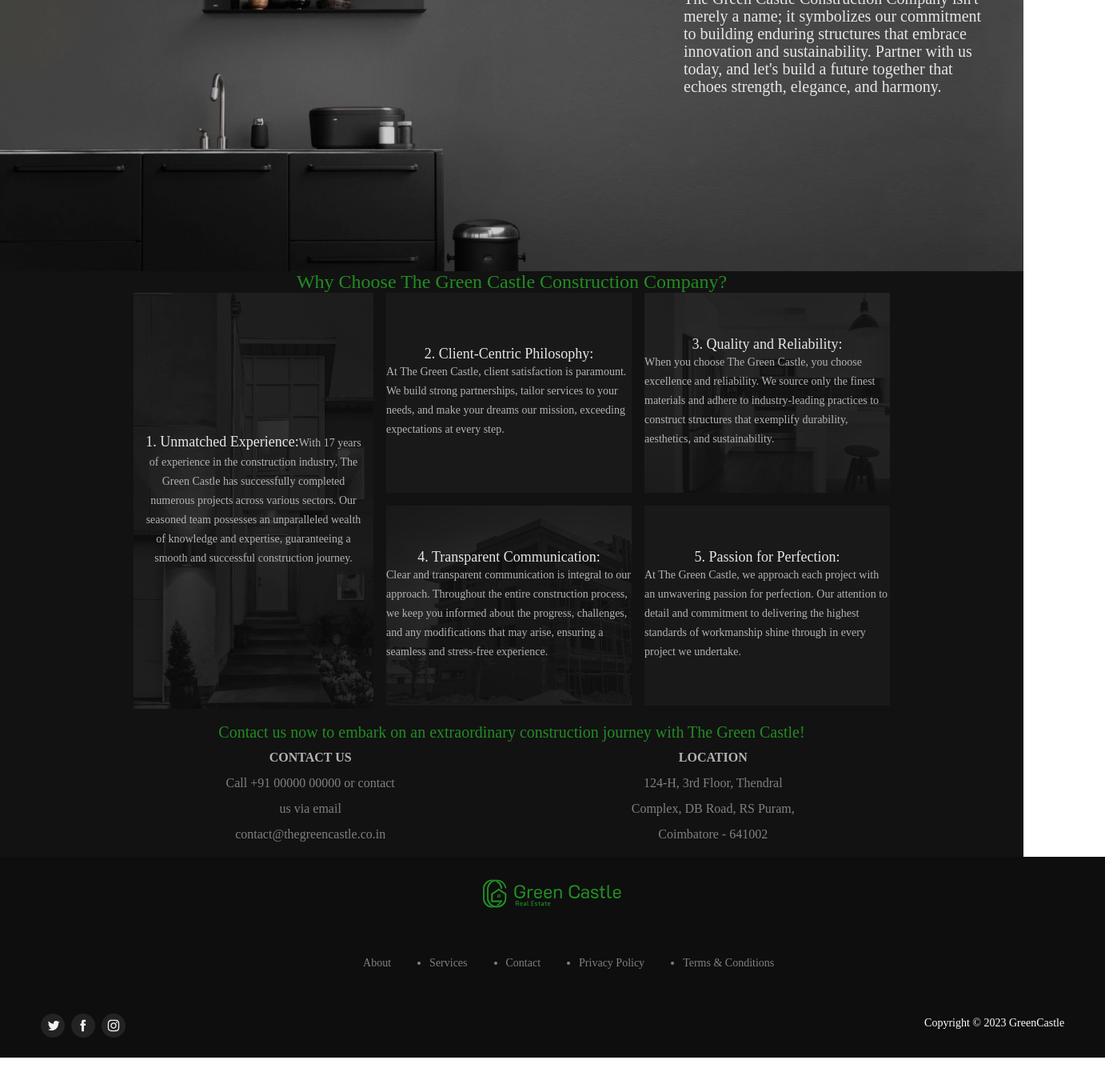
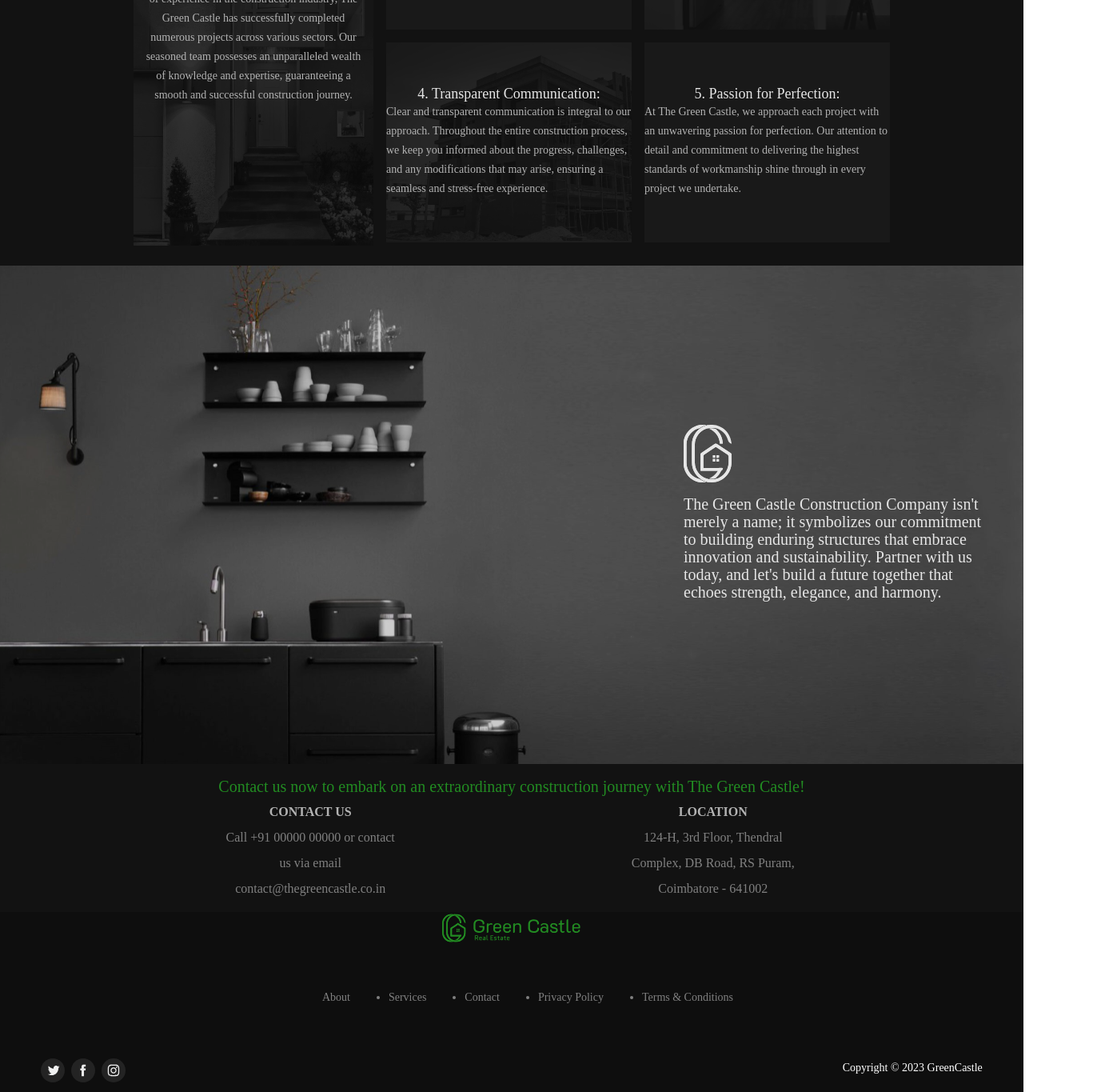
Before and after one commit to alhad-tm/green, a React (Create React App) app: page / in a window 1280 px wide. Shown: the part 2119-3484 px from the top of the page at 80% size, 1382 px wide, since content can reach past the window. Before the commit the page ends 3441 px from the top, so only its background shows below. Built offline with nearby package versions, Linux system fonts and the light colour scheme.

Commit message:
resolved whitespace and set basic layout

```diff
--- a/src/App.js
+++ b/src/App.js
@@ -16,8 +16,9 @@
       <Main/>
       <About/>
       <Services/>
+      <Why/>
       <Poster/>
-      <Why/>
+
       <Contact/>
       <Footer/>
 
--- a/src/Components/Footer/Footer.module.css
+++ b/src/Components/Footer/Footer.module.css
@@ -6,7 +6,7 @@
     display: flex;
     flex-direction: column;
     gap: 2.3rem;
-    padding: 2% 4%;
+    /* padding: 2% 4%; */
 }
 .dot{
     width: 60px;
@@ -33,11 +33,13 @@
 .div3{
     display: flex;
     justify-content: space-between;
+    padding: 1% 4%;
 
 }
 .div3left{
     display: flex;
     gap: 0.5rem;
+
 }
 .div3right>:nth-child(1){
     color: var(--grey-tone-g-0, #FFF);
--- a/src/Components/Poster/Poster.module.css
+++ b/src/Components/Poster/Poster.module.css
@@ -13,6 +13,7 @@
     color: red;
     display: flex;
     flex-direction: column;
+    gap: 1rem;
     width: 30%;
 
     right: 41px;
--- a/src/Components/Why/Why.module.css
+++ b/src/Components/Why/Why.module.css
@@ -2,10 +2,11 @@
     background: #121212;
     display: flex;
     flex-direction: column;
+    gap: 1.1rem;
     align-items: center;
     justify-content: center;
-
     color: #228C22;
+    padding: 2% 0%;
 }
 
 .div1>:nth-child(1){
```
